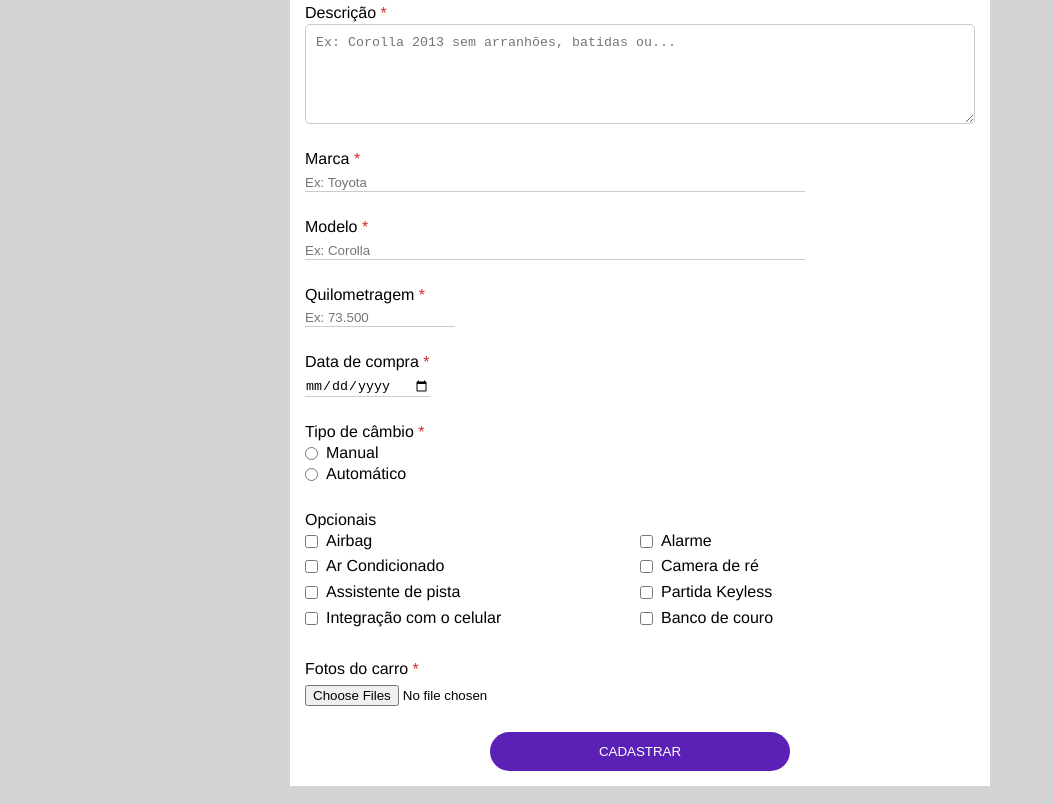
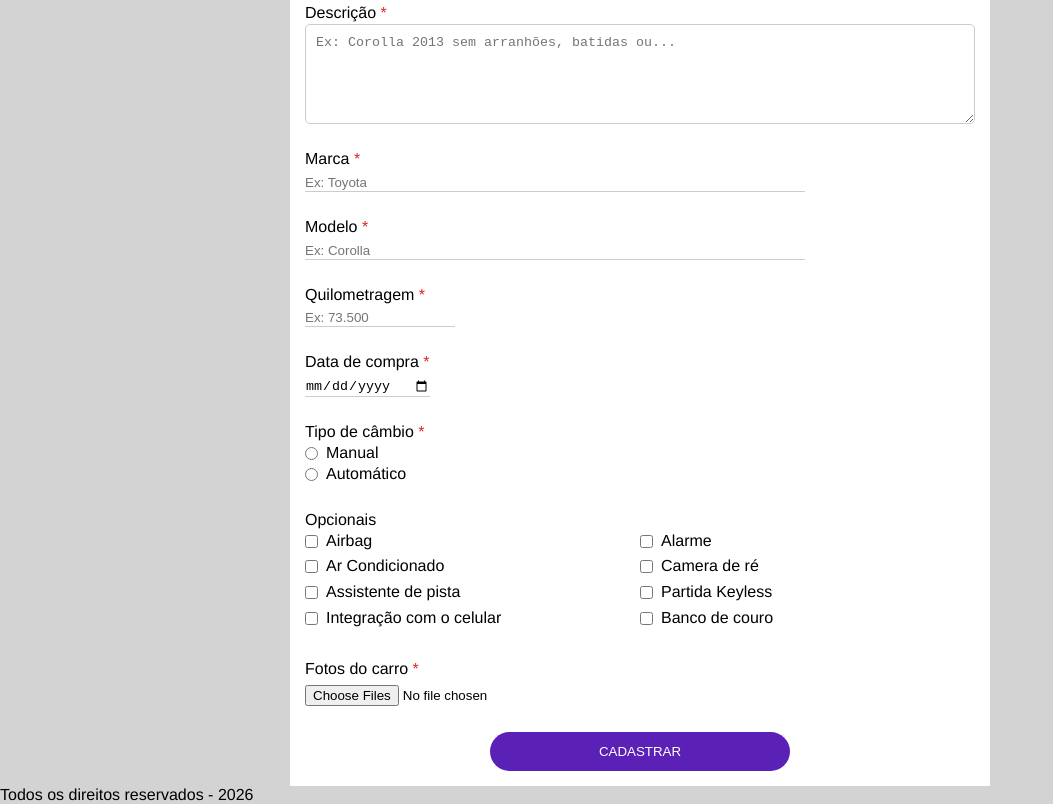
Before and after one commit to BenjaminSchill/venda-de-carro, a plain HTML site: page index.html in a window 1280 px wide. Shown: the part 410-1214 px from the top of the page, without its empty margins (0-1053 px from the left). Drawn offline with Linux system fonts and the light colour scheme.

Commit message:
Adicionei rodapé no index.html

```diff
--- a/index.html
+++ b/index.html
@@ -105,6 +105,7 @@
                     <input type="submit" value="cadastrar">
                 </div>
             </form>
+            <footer>Todos os direitos reservados - 2026</footer>
         </main>
     </div>
 </body>
```
